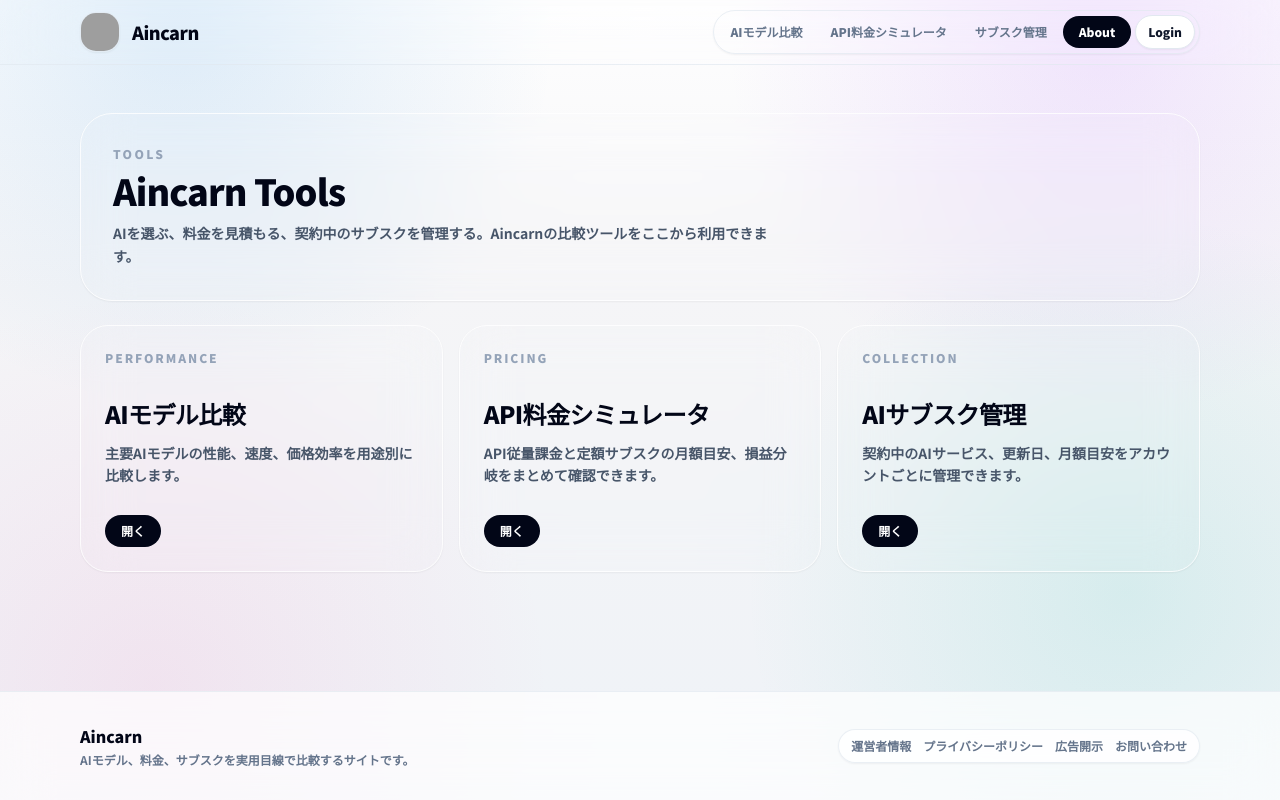
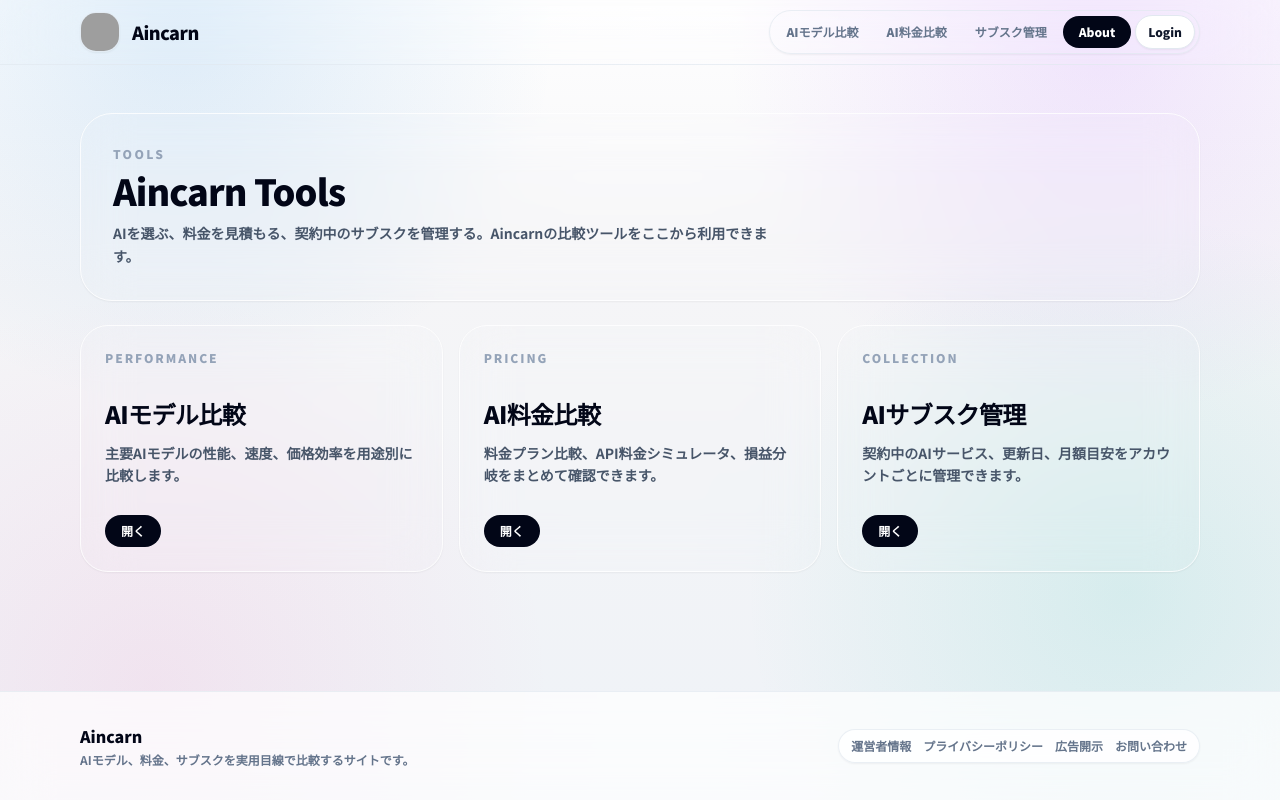
Before and after one commit to WW-QuadrupleU/aincarn, a Next.js app: page /tools in a window 1280 px wide. Built offline with nearby package versions, Linux system fonts and the light colour scheme; no server answers; grey boxes are pictures that could not be loaded.

Commit message:
Rename pricing entry to AI pricing comparison

```diff
--- a/app/page.tsx
+++ b/app/page.tsx
@@ -7,7 +7,7 @@ export const revalidate = 3600
 export const metadata: Metadata = {
   title: 'Aincarn | AIモデル・料金・サブスクを比較する実用ツール',
   description:
-    'Aincarnは、AIモデル比較、API料金シミュレータ、AIサブスク管理をまとめた実用ツールサイトです。性能、速度、価格、用途を整理して、AI選びを判断しやすくします。',
+    'Aincarnは、AIモデル比較、AI料金比較、AIサブスク管理をまとめた実用ツールサイトです。性能、速度、価格、用途を整理して、AI選びを判断しやすくします。',
 }
 
 const tools = [
@@ -22,8 +22,8 @@ const tools = [
   },
   {
     href: '/tools/ai-pricing',
-    label: 'API料金シミュレータ',
-    body: 'API従量課金コストと定額サブスクの目安を一つの画面で整理します。利用量ごとの損益分岐も確認できます。',
+    label: 'AI料金比較',
+    body: '料金プラン比較、API料金シミュレータ、損益分岐の3つをまとめて確認できます。用途に合う課金方法を整理します。',
     tag: 'Pricing',
     metric: '月額・API',
     accent: 'from-emerald-400 via-teal-400 to-sky-400',
--- a/app/tools/ai-pricing/page.tsx
+++ b/app/tools/ai-pricing/page.tsx
@@ -4,9 +4,9 @@ import AiPricingTool from '@/components/AiPricingTool'
 export const revalidate = 3600
 
 export const metadata: Metadata = {
-  title: 'API料金シミュレータ',
+  title: 'AI料金比較',
   description:
-    'ChatGPT、Claude、Geminiなど主要なAIモデルのAPI従量課金コストや、定額サブスクとの損益分岐点をシミュレーションできるツールです。',
+    'ChatGPT、Claude、Geminiなど主要なAIサービスの料金プラン、API従量課金コスト、定額サブスクとの損益分岐点を比較できるツールです。',
 }
 
 export default function AiPricingPage() {
--- a/app/tools/page.tsx
+++ b/app/tools/page.tsx
@@ -3,7 +3,7 @@ import Link from 'next/link'
 
 export const metadata: Metadata = {
   title: 'Aincarn Tools',
-  description: 'Aincarnで提供しているAIモデル比較、API料金シミュレータ、AIサブスク管理ツールの一覧です。',
+  description: 'Aincarnで提供しているAIモデル比較、AI料金比較、AIサブスク管理ツールの一覧です。',
 }
 
 const tools = [
@@ -15,8 +15,8 @@ const tools = [
   },
   {
     href: '/tools/ai-pricing',
-    label: 'API料金シミュレータ',
-    body: 'API従量課金と定額サブスクの月額目安、損益分岐をまとめて確認できます。',
+    label: 'AI料金比較',
+    body: '料金プラン比較、API料金シミュレータ、損益分岐をまとめて確認できます。',
     meta: 'Pricing',
   },
   {
--- a/components/Header.tsx
+++ b/components/Header.tsx
@@ -22,7 +22,7 @@ export default function Header() {
             AIモデル比較
           </Link>
           <Link href="/tools/ai-pricing" className="rounded-full px-3 py-2 text-slate-500 transition hover:bg-slate-100 hover:text-slate-950">
-            API料金シミュレータ
+            AI料金比較
           </Link>
           <Link href="/tools/subscriptions" className="rounded-full px-3 py-2 text-slate-500 transition hover:bg-slate-100 hover:text-slate-950">
             サブスク管理
@@ -41,7 +41,7 @@ export default function Header() {
           AIモデル比較
         </Link>
         <Link href="/tools/ai-pricing" className="shrink-0 rounded-full border border-slate-200 bg-white px-3 py-2 text-slate-600 shadow-sm shadow-slate-950/5">
-          API料金シミュレータ
+          AI料金比較
         </Link>
         <Link href="/tools/subscriptions" className="shrink-0 rounded-full border border-slate-200 bg-white px-3 py-2 text-slate-600 shadow-sm shadow-slate-950/5">
           サブスク管理
```
